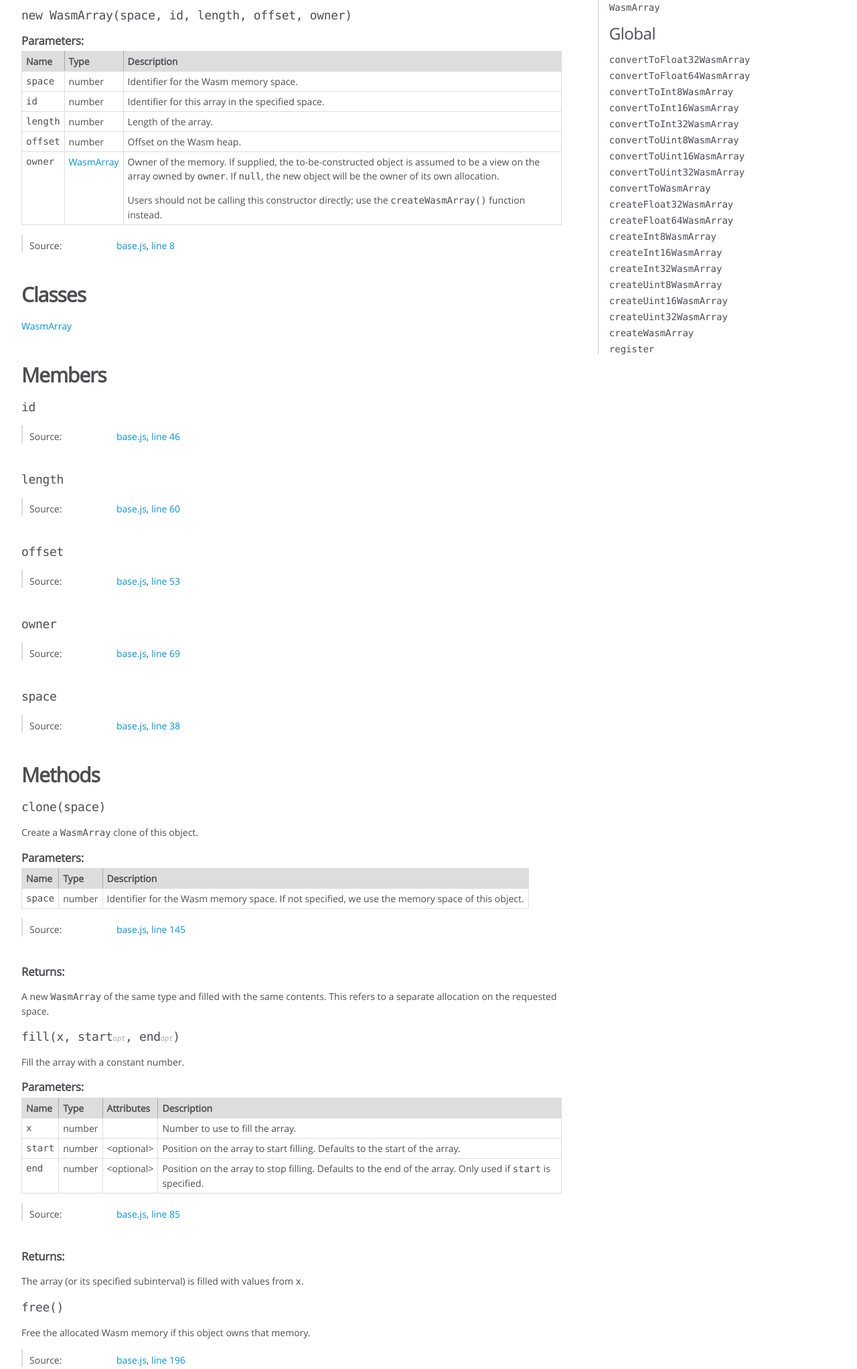
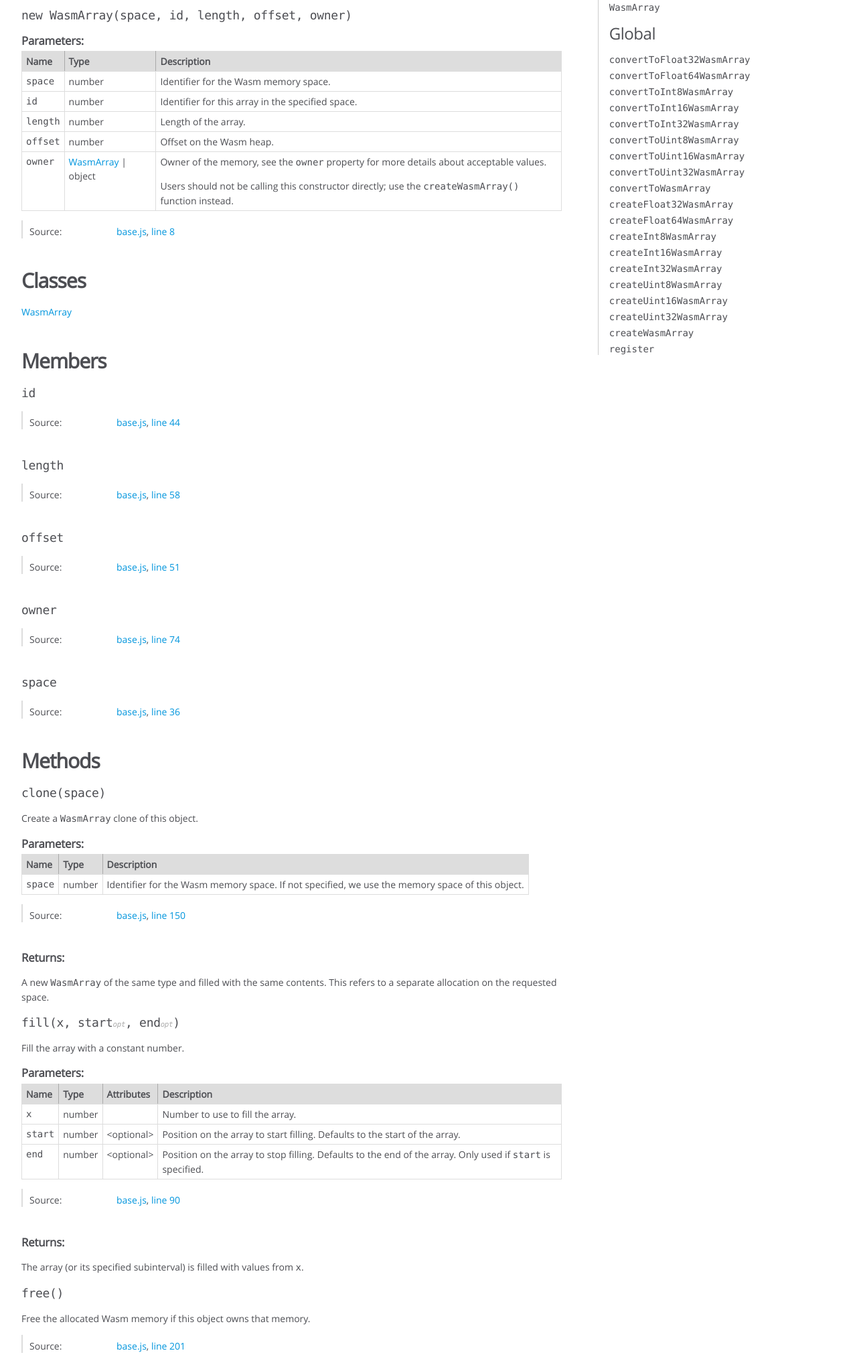
Before and after one commit to LTLA/wasmarrays.js, a plain HTML site: page docs/WasmArray.html in a window 1280 px wide. Shown: the part 331-2375 px from the top of the page at 67% size. Drawn offline with Linux system fonts and the light colour scheme.

Commit message:
Deploying to gh-pages from @ LTLA/WasmArray.js@64a33e0a5f5df2f1f09d3761f5139246c7ca42ff 🚀

```diff
--- a/docs/WasmArray.html
+++ b/docs/WasmArray.html
@@ -186,6 +186,9 @@ This handles the memory management so that users don't have to manually free all
 
 
 <span class="param-type"><a href="WasmArray.html">WasmArray</a></span>
+|
+
+<span class="param-type">object</span>
 
 
 
@@ -195,9 +198,7 @@ This handles the memory management so that users don't have to manually free all
 
 
 
-            <td class="description last"><p>Owner of the memory.
-If supplied, the to-be-constructed object is assumed to be a view on the array owned by <code>owner</code>.
-If <code>null</code>, the new object will be the owner of its own allocation.</p>
+            <td class="description last"><p>Owner of the memory, see the <code>owner</code> property for more details about acceptable values.</p>
 <p>Users should not be calling this constructor directly;
 use the <code>createWasmArray()</code> function instead.</p></td>
         </tr>
@@ -337,7 +338,7 @@ use the <code>createWasmArray()</code> function instead.</p></td>
 
     <dt class="tag-source">Source:</dt>
     <dd class="tag-source"><ul class="dummy"><li>
-        <a href="base.js.html">base.js</a>, <a href="base.js.html#line46">line 46</a>
+        <a href="base.js.html">base.js</a>, <a href="base.js.html#line44">line 44</a>
     </li></ul></dd>
 
 
@@ -395,7 +396,7 @@ use the <code>createWasmArray()</code> function instead.</p></td>
 
     <dt class="tag-source">Source:</dt>
     <dd class="tag-source"><ul class="dummy"><li>
-        <a href="base.js.html">base.js</a>, <a href="base.js.html#line60">line 60</a>
+        <a href="base.js.html">base.js</a>, <a href="base.js.html#line58">line 58</a>
     </li></ul></dd>
 
 
@@ -453,7 +454,7 @@ use the <code>createWasmArray()</code> function instead.</p></td>
 
     <dt class="tag-source">Source:</dt>
     <dd class="tag-source"><ul class="dummy"><li>
-        <a href="base.js.html">base.js</a>, <a href="base.js.html#line53">line 53</a>
+        <a href="base.js.html">base.js</a>, <a href="base.js.html#line51">line 51</a>
     </li></ul></dd>
 
 
@@ -511,7 +512,7 @@ use the <code>createWasmArray()</code> function instead.</p></td>
 
     <dt class="tag-source">Source:</dt>
     <dd class="tag-source"><ul class="dummy"><li>
-        <a href="base.js.html">base.js</a>, <a href="base.js.html#line69">line 69</a>
+        <a href="base.js.html">base.js</a>, <a href="base.js.html#line74">line 74</a>
     </li></ul></dd>
 
 
@@ -569,7 +570,7 @@ use the <code>createWasmArray()</code> function instead.</p></td>
 
     <dt class="tag-source">Source:</dt>
     <dd class="tag-source"><ul class="dummy"><li>
-        <a href="base.js.html">base.js</a>, <a href="base.js.html#line38">line 38</a>
+        <a href="base.js.html">base.js</a>, <a href="base.js.html#line36">line 36</a>
     </li></ul></dd>
 
 
@@ -699,7 +700,7 @@ If not specified, we use the memory space of this object.</p></td>
 
     <dt class="tag-source">Source:</dt>
     <dd class="tag-source"><ul class="dummy"><li>
-        <a href="base.js.html">base.js</a>, <a href="base.js.html#line145">line 145</a>
+        <a href="base.js.html">base.js</a>, <a href="base.js.html#line150">line 150</a>
     </li></ul></dd>
 
 
@@ -926,7 +927,7 @@ Only used if <code>start</code> is specified.</p></td>
 
     <dt class="tag-source">Source:</dt>
     <dd class="tag-source"><ul class="dummy"><li>
-        <a href="base.js.html">base.js</a>, <a href="base.js.html#line85">line 85</a>
+        <a href="base.js.html">base.js</a>, <a href="base.js.html#line90">line 90</a>
     </li></ul></dd>
 
 
@@ -1024,7 +1025,7 @@ Only used if <code>start</code> is specified.</p></td>
 
     <dt class="tag-source">Source:</dt>
     <dd class="tag-source"><ul class="dummy"><li>
-        <a href="base.js.html">base.js</a>, <a href="base.js.html#line196">line 196</a>
+        <a href="base.js.html">base.js</a>, <a href="base.js.html#line201">line 201</a>
     </li></ul></dd>
 
 
@@ -1222,7 +1223,7 @@ Defaults to the start of the array.</p></td>
 
     <dt class="tag-source">Source:</dt>
     <dd class="tag-source"><ul class="dummy"><li>
-        <a href="base.js.html">base.js</a>, <a href="base.js.html#line105">line 105</a>
+        <a href="base.js.html">base.js</a>, <a href="base.js.html#line110">line 110</a>
     </li></ul></dd>
 
 
@@ -1417,7 +1418,7 @@ Only used if <code>start</code> is specified.</p></td>
 
     <dt class="tag-source">Source:</dt>
     <dd class="tag-source"><ul class="dummy"><li>
-        <a href="base.js.html">base.js</a>, <a href="base.js.html#line126">line 126</a>
+        <a href="base.js.html">base.js</a>, <a href="base.js.html#line131">line 131</a>
     </li></ul></dd>
 
 
@@ -1613,7 +1614,7 @@ Only used if <code>start</code> is specified.</p></td>
 
     <dt class="tag-source">Source:</dt>
     <dd class="tag-source"><ul class="dummy"><li>
-        <a href="base.js.html">base.js</a>, <a href="base.js.html#line170">line 170</a>
+        <a href="base.js.html">base.js</a>, <a href="base.js.html#line175">line 175</a>
     </li></ul></dd>
 
 
@@ -1679,7 +1680,7 @@ Of course, all views will be invalidated if the parent's <code>free()</code> met
 <br class="clear">
 
 <footer>
-    Documentation generated by <a href="https://github.com/jsdoc/jsdoc">JSDoc 3.6.10</a> on Sat Feb 26 2022 23:54:25 GMT+0000 (Coordinated Universal Time)
+    Documentation generated by <a href="https://github.com/jsdoc/jsdoc">JSDoc 3.6.10</a> on Sun Feb 27 2022 00:30:52 GMT+0000 (Coordinated Universal Time)
 </footer>
 
 <script> prettyPrint(); </script>
```
Also changed, not shown: docs/Float32WasmArray.html (+12 -12 lines), docs/Float64WasmArray.html (+12 -12 lines), docs/Int16WasmArray.html (+12 -12 lines), docs/Int32WasmArray.html (+12 -12 lines), docs/Int8WasmArray.html (+12 -12 lines), docs/Uint16WasmArray.html (+12 -12 lines), docs/Uint32WasmArray.html (+12 -12 lines), docs/Uint8WasmArray.html (+12 -12 lines), docs/base.js.html (+14 -9 lines), docs/convert.js.html (+1 -1 lines), docs/create.js.html (+1 -1 lines), docs/derived.js.html (+1 -1 lines), docs/global.html (+1 -1 lines), docs/globals.js.html (+1 -1 lines), 1 more files.
